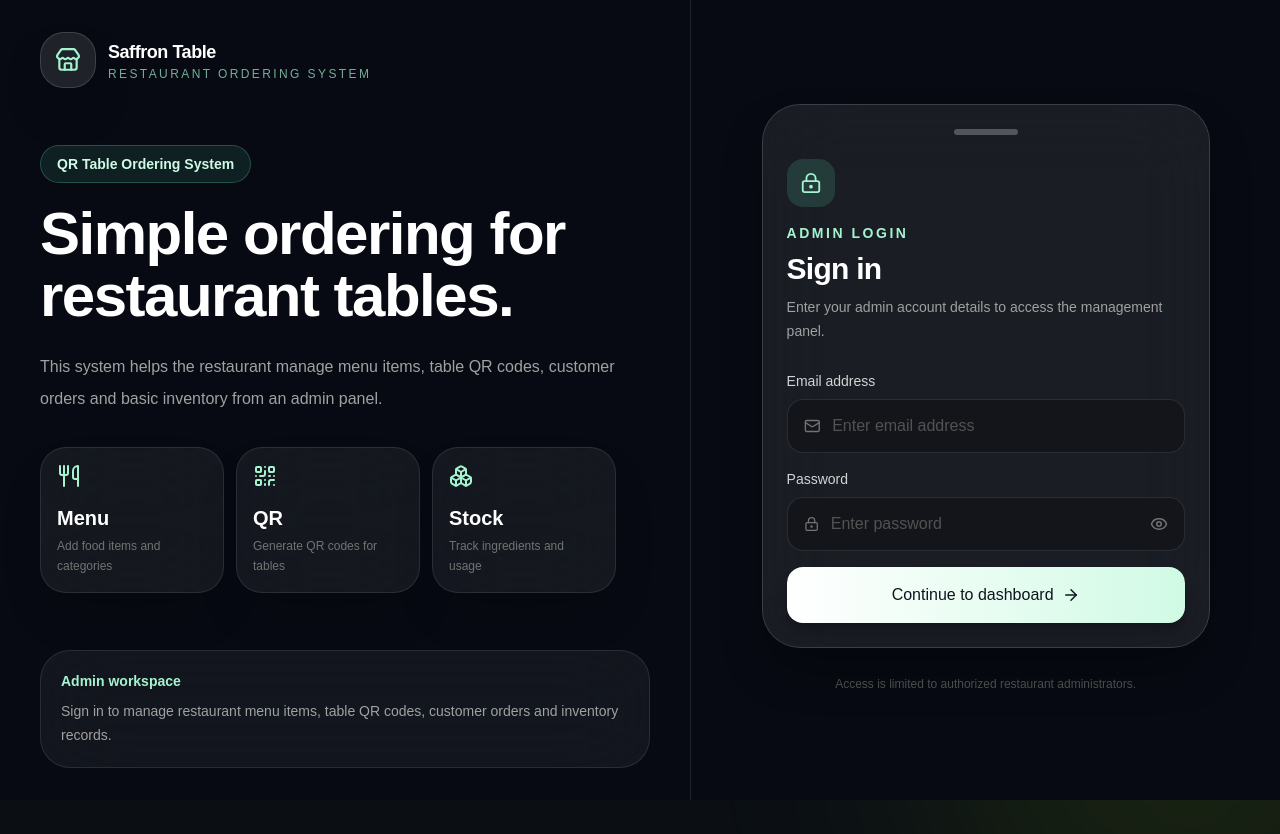
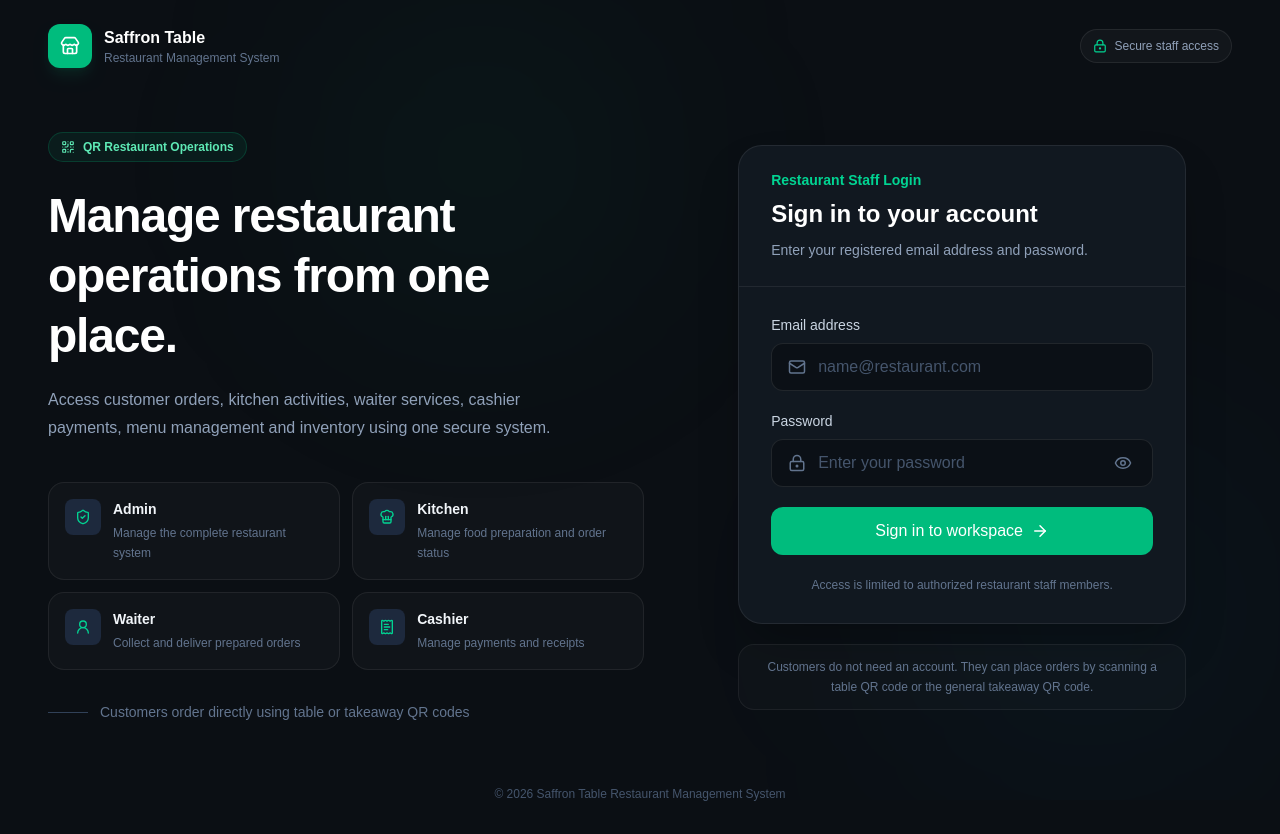
Before and after one commit to dulanjananushika-rgb/restaurant-qr-system, a Next.js app: page /login in a window 1280 px wide. Before the commit the page ends 800 px from the top, so only its background shows below. Built offline with nearby package versions, Linux system fonts and the light colour scheme.

Commit message:
Update staff login page design

```diff
--- a/src/app/login/page.tsx
+++ b/src/app/login/page.tsx
@@ -1,254 +1,393 @@
 "use client";
 
-import { useState } from "react";
-import { useRouter } from "next/navigation";
 import {
   ArrowRight,
+  ChefHat,
   Eye,
   EyeOff,
+  Loader2,
   LockKeyhole,
   Mail,
+  QrCode,
+  ReceiptText,
+  ShieldCheck,
   Store,
-  Utensils,
-  QrCode,
-  Boxes,
+  UserRound,
 } from "lucide-react";
+import { FormEvent, useState } from "react";
+import { useRouter } from "next/navigation";
+
+type LoginResponse = {
+  success: boolean;
+  message?: string;
+  redirectTo?: string;
+};
+
+const roles = [
+  {
+    name: "Admin",
+    description: "Manage the complete restaurant system",
+    icon: ShieldCheck,
+  },
+  {
+    name: "Kitchen",
+    description: "Manage food preparation and order status",
+    icon: ChefHat,
+  },
+  {
+    name: "Waiter",
+    description: "Collect and deliver prepared orders",
+    icon: UserRound,
+  },
+  {
+    name: "Cashier",
+    description: "Manage payments and receipts",
+    icon: ReceiptText,
+  },
+];
 
 export default function LoginPage() {
   const router = useRouter();
 
   const [email, setEmail] = useState("");
   const [password, setPassword] = useState("");
-  const [showPassword, setShowPassword] = useState(false);
+
+  const [showPassword, setShowPassword] =
+    useState(false);
+
   const [error, setError] = useState("");
   const [loading, setLoading] = useState(false);
 
-  async function handleLogin(event: React.FormEvent<HTMLFormElement>) {
+  async function handleLogin(
+    event: FormEvent<HTMLFormElement>
+  ) {
     event.preventDefault();
 
+    const cleanEmail = email.trim().toLowerCase();
+
     setError("");
-    setLoading(true);
+
+    if (!cleanEmail) {
+      setError("Please enter your email address.");
+      return;
+    }
+
+    if (!password) {
+      setError("Please enter your password.");
+      return;
+    }
 
     try {
+      setLoading(true);
+
       const response = await fetch("/api/auth/login", {
         method: "POST",
+
         headers: {
           "Content-Type": "application/json",
         },
+
         body: JSON.stringify({
-          email,
+          email: cleanEmail,
           password,
         }),
       });
 
-      const result = await response.json();
+      const result =
+        (await response.json()) as LoginResponse;
 
       if (!response.ok || !result.success) {
-        setError(result.message || "Login failed");
-        return;
+        throw new Error(
+          result.message ||
+            "Invalid email address or password."
+        );
       }
 
-      router.push(result.redirectTo || "/admin/dashboard");
+      router.replace(
+        result.redirectTo || "/admin/dashboard"
+      );
+
       router.refresh();
-    } catch {
-      setError("Something went wrong. Please try again.");
+    } catch (loginError) {
+      setError(
+        loginError instanceof Error
+          ? loginError.message
+          : "Unable to sign in. Please try again."
+      );
     } finally {
       setLoading(false);
     }
   }
 
   return (
-    <main className="relative min-h-screen overflow-hidden bg-[#070A12] text-white">
-      <div className="fixed inset-0 -z-10">
-        <div className="absolute left-[-180px] top-[-180px] h-[460px] w-[460px] rounded-full bg-emerald-400/20 blur-[110px]" />
-        <div className="absolute bottom-[-180px] right-[-160px] h-[500px] w-[500px] rounded-full bg-lime-400/10 blur-[120px]" />
-        <div className="absolute inset-0 bg-[radial-gradient(circle_at_top,rgba(255,255,255,0.07),transparent_38%)]" />
+    <main className="min-h-screen bg-[#0b0f14] text-white">
+      {/* Background */}
+      <div className="pointer-events-none fixed inset-0 overflow-hidden">
+        <div className="absolute left-1/4 top-0 h-80 w-80 rounded-full bg-emerald-500/[0.06] blur-[120px]" />
+
+        <div className="absolute bottom-0 right-0 h-96 w-96 rounded-full bg-sky-500/[0.04] blur-[130px]" />
       </div>
 
-      <section className="grid min-h-screen lg:grid-cols-[1.08fr_0.92fr]">
-        <section className="relative hidden overflow-hidden border-r border-white/10 px-10 py-8 lg:block">
-          <div className="relative z-10 flex h-full flex-col justify-between">
-            <div className="flex items-center gap-3">
-              <div className="flex h-14 w-14 items-center justify-center rounded-[24px] border border-white/15 bg-white/10 text-emerald-200 shadow-2xl backdrop-blur-2xl">
-                <Store size={26} />
-              </div>
-
-              <div>
-                <h1 className="text-lg font-black tracking-tight">
-                  Saffron Table
-                </h1>
-                <p className="text-xs font-medium uppercase tracking-[0.2em] text-emerald-200/70">
-                  Restaurant Ordering System
-                </p>
-              </div>
+      <div className="relative mx-auto flex min-h-screen max-w-7xl flex-col px-5 py-6 sm:px-8 lg:px-12">
+        {/* Header */}
+        <header className="flex items-center justify-between">
+          <div className="flex items-center gap-3">
+            <div className="flex h-11 w-11 items-center justify-center rounded-xl bg-emerald-500 text-white shadow-lg shadow-emerald-500/10">
+              <Store className="h-5 w-5" />
             </div>
 
-            <div className="max-w-2xl">
-              <div className="mb-5 inline-flex items-center gap-2 rounded-full border border-emerald-300/25 bg-emerald-300/10 px-4 py-2 text-sm font-semibold text-emerald-100 backdrop-blur-xl">
-                QR Table Ordering System
-              </div>
-
-              <h2 className="text-6xl font-black leading-[1.03] tracking-tight">
-                Simple ordering for restaurant tables.
-              </h2>
-
-              <p className="mt-6 max-w-xl text-base leading-8 text-neutral-400">
-                This system helps the restaurant manage menu items, table QR
-                codes, customer orders and basic inventory from an admin panel.
+            <div>
+              <p className="text-base font-bold text-white">
+                Saffron Table
               </p>
 
-              <div className="mt-8 grid max-w-xl grid-cols-3 gap-3">
-                <div className="rounded-[26px] border border-white/10 bg-white/[0.06] p-4 shadow-2xl shadow-black/20 backdrop-blur-2xl">
-                  <Utensils className="mb-4 text-emerald-200" size={24} />
-                  <p className="text-xl font-black">Menu</p>
-                  <p className="mt-1 text-xs leading-5 text-neutral-500">
-                    Add food items and categories
-                  </p>
-                </div>
-
-                <div className="rounded-[26px] border border-white/10 bg-white/[0.06] p-4 shadow-2xl shadow-black/20 backdrop-blur-2xl">
-                  <QrCode className="mb-4 text-emerald-200" size={24} />
-                  <p className="text-xl font-black">QR</p>
-                  <p className="mt-1 text-xs leading-5 text-neutral-500">
-                    Generate QR codes for tables
-                  </p>
-                </div>
-
-                <div className="rounded-[26px] border border-white/10 bg-white/[0.06] p-4 shadow-2xl shadow-black/20 backdrop-blur-2xl">
-                  <Boxes className="mb-4 text-emerald-200" size={24} />
-                  <p className="text-xl font-black">Stock</p>
-                  <p className="mt-1 text-xs leading-5 text-neutral-500">
-                    Track ingredients and usage
-                  </p>
-                </div>
-              </div>
-            </div>
-
-            <div className="rounded-[30px] border border-white/10 bg-white/[0.05] p-5 backdrop-blur-2xl">
-              <p className="text-sm font-semibold text-emerald-200">
-                 Admin workspace
-              </p>
-              <p className="mt-2 text-sm leading-6 text-neutral-400">
-                Sign in to manage restaurant menu items, table QR codes, customer
-    orders and inventory records.
+              <p className="text-xs text-slate-500">
+                Restaurant Management System
               </p>
             </div>
           </div>
-        </section>
 
-        <section className="flex items-center justify-center px-5 py-10">
-          <div className="w-full max-w-md">
-            <div className="mb-8 lg:hidden">
-              <div className="mb-4 flex h-14 w-14 items-center justify-center rounded-[24px] border border-white/15 bg-white/10 text-emerald-200 backdrop-blur-2xl">
-                <Store size={27} />
+          <div className="hidden items-center gap-2 rounded-full border border-white/[0.08] bg-white/[0.03] px-3 py-2 text-xs text-slate-400 sm:flex">
+            <LockKeyhole className="h-3.5 w-3.5 text-emerald-400" />
+
+            Secure staff access
+          </div>
+        </header>
+
+        {/* Main content */}
+        <div className="grid flex-1 items-center gap-12 py-12 lg:grid-cols-[1.05fr_0.95fr] lg:py-16">
+          {/* Left section */}
+          <section className="hidden lg:block">
+            <div className="max-w-xl">
+              <div className="inline-flex items-center gap-2 rounded-full border border-emerald-500/20 bg-emerald-500/[0.08] px-3 py-1.5 text-xs font-semibold text-emerald-300">
+                <QrCode className="h-3.5 w-3.5" />
+
+                QR Restaurant Operations
               </div>
 
-              <h1 className="text-3xl font-black tracking-tight">
-                Saffron Table
+              <h1 className="mt-6 text-4xl font-bold leading-tight tracking-tight text-white xl:text-5xl">
+                Manage restaurant operations from one place.
               </h1>
 
-              <p className="mt-1 text-sm text-neutral-500">
-                Restaurant Ordering System
+              <p className="mt-5 max-w-lg text-base leading-7 text-slate-400">
+                Access customer orders, kitchen activities,
+                waiter services, cashier payments, menu
+                management and inventory using one secure
+                system.
               </p>
             </div>
 
-            <div className="rounded-[38px] border border-white/15 bg-white/[0.08] p-6 shadow-2xl shadow-black/40 backdrop-blur-2xl">
-              <div className="mx-auto mb-6 h-1.5 w-16 rounded-full bg-white/25" />
+            <div className="mt-10 grid max-w-2xl grid-cols-2 gap-3">
+              {roles.map((role) => {
+                const Icon = role.icon;
 
-              <div className="mb-7">
-                <div className="mb-4 flex h-12 w-12 items-center justify-center rounded-2xl bg-emerald-300/15 text-emerald-200">
-                  <LockKeyhole size={22} />
-                </div>
+                return (
+                  <div
+                    key={role.name}
+                    className="flex items-start gap-3 rounded-2xl border border-white/[0.07] bg-white/[0.025] p-4"
+                  >
+                    <div className="flex h-9 w-9 shrink-0 items-center justify-center rounded-lg bg-slate-800 text-emerald-400">
+                      <Icon className="h-4 w-4" />
+                    </div>
 
-                <p className="text-sm font-bold uppercase tracking-[0.18em] text-emerald-200">
-                  Admin Login
+                    <div>
+                      <p className="text-sm font-semibold text-slate-100">
+                        {role.name}
+                      </p>
+
+                      <p className="mt-1 text-xs leading-5 text-slate-500">
+                        {role.description}
+                      </p>
+                    </div>
+                  </div>
+                );
+              })}
+            </div>
+
+            <div className="mt-8 flex items-center gap-3 text-sm text-slate-500">
+              <div className="h-px w-10 bg-slate-700" />
+
+              Customers order directly using table or takeaway
+              QR codes
+            </div>
+          </section>
+
+          {/* Login section */}
+          <section className="mx-auto w-full max-w-md">
+            {/* Mobile heading */}
+            <div className="mb-7 lg:hidden">
+              <p className="text-sm font-semibold text-emerald-400">
+                Restaurant Staff Login
+              </p>
+
+              <h1 className="mt-2 text-3xl font-bold tracking-tight text-white">
+                Welcome back
+              </h1>
+
+              <p className="mt-3 text-sm leading-6 text-slate-400">
+                Sign in to access your assigned staff
+                workspace.
+              </p>
+            </div>
+
+            <div className="overflow-hidden rounded-3xl border border-white/[0.08] bg-[#111820] shadow-2xl shadow-black/30">
+              <div className="border-b border-white/[0.07] px-6 py-6 sm:px-8">
+                <p className="text-sm font-semibold text-emerald-400">
+                  Restaurant Staff Login
                 </p>
 
-                <h2 className="mt-2 text-3xl font-black tracking-tight">
-                  Sign in
+                <h2 className="mt-2 text-2xl font-bold text-white">
+                  Sign in to your account
                 </h2>
 
-                <p className="mt-2 text-sm leading-6 text-neutral-400">
-                  Enter your admin account details to access the management
-                  panel.
+                <p className="mt-2 text-sm leading-6 text-slate-400">
+                  Enter your registered email address and
+                  password.
                 </p>
               </div>
 
-              <form onSubmit={handleLogin} className="space-y-4">
-                <label className="block">
-                  <span className="mb-2 block text-sm font-medium text-neutral-300">
+              <form
+                onSubmit={handleLogin}
+                className="space-y-5 px-6 py-7 sm:px-8"
+              >
+                {/* Email */}
+                <div>
+                  <label
+                    htmlFor="email"
+                    className="mb-2 block text-sm font-medium text-slate-300"
+                  >
                     Email address
-                  </span>
+                  </label>
 
-                  <div className="flex items-center gap-3 rounded-2xl border border-white/10 bg-black/25 px-4 py-3.5 transition focus-within:border-emerald-300/60 focus-within:bg-black/35">
-                    <Mail size={18} className="text-neutral-500" />
+                  <div className="flex h-12 items-center gap-3 rounded-xl border border-white/[0.09] bg-[#0b1016] px-4 transition focus-within:border-emerald-500/60 focus-within:ring-4 focus-within:ring-emerald-500/[0.08]">
+                    <Mail className="h-4.5 w-4.5 shrink-0 text-slate-500" />
 
                     <input
+                      id="email"
+                      name="email"
+                      type="email"
                       value={email}
-                      onChange={(event) => setEmail(event.target.value)}
-                      className="w-full bg-transparent text-sm text-white outline-none placeholder:text-neutral-600"
-                      placeholder="Enter email address"
-                      type="email"
+                      required
+                      disabled={loading}
                       autoComplete="email"
+                      placeholder="name@restaurant.com"
+                      onChange={(event) => {
+                        setEmail(event.target.value);
+
+                        if (error) {
+                          setError("");
+                        }
+                      }}
+                      className="h-full w-full bg-transparent text-sm text-white outline-none placeholder:text-slate-600 disabled:cursor-not-allowed disabled:opacity-60"
                     />
                   </div>
-                </label>
+                </div>
 
-                <label className="block">
-                  <span className="mb-2 block text-sm font-medium text-neutral-300">
+                {/* Password */}
+                <div>
+                  <label
+                    htmlFor="password"
+                    className="mb-2 block text-sm font-medium text-slate-300"
+                  >
                     Password
-                  </span>
+                  </label>
 
-                  <div className="flex items-center gap-3 rounded-2xl border border-white/10 bg-black/25 px-4 py-3.5 transition focus-within:border-emerald-300/60 focus-within:bg-black/35">
-                    <LockKeyhole size={18} className="text-neutral-500" />
+                  <div className="flex h-12 items-center gap-3 rounded-xl border border-white/[0.09] bg-[#0b1016] px-4 transition focus-within:border-emerald-500/60 focus-within:ring-4 focus-within:ring-emerald-500/[0.08]">
+                    <LockKeyhole className="h-4.5 w-4.5 shrink-0 text-slate-500" />
 
                     <input
+                      id="password"
+                      name="password"
+                      type={
+                        showPassword ? "text" : "password"
+                      }
                       value={password}
-                      onChange={(event) => setPassword(event.target.value)}
-                      className="w-full bg-transparent text-sm text-white outline-none placeholder:text-neutral-600"
-                      placeholder="Enter password"
-                      type={showPassword ? "text" : "password"}
+                      required
+                      disabled={loading}
                       autoComplete="current-password"
+                      placeholder="Enter your password"
+                      onChange={(event) => {
+                        setPassword(event.target.value);
+
+                        if (error) {
+                          setError("");
+                        }
+                      }}
+                      className="h-full w-full bg-transparent text-sm text-white outline-none placeholder:text-slate-600 disabled:cursor-not-allowed disabled:opacity-60"
                     />
 
                     <button
                       type="button"
-                      onClick={() => setShowPassword((current) => !current)}
-                      className="text-neutral-500 transition hover:text-white"
+                      disabled={loading}
+                      onClick={() =>
+                        setShowPassword(
+                          (current) => !current
+                        )
+                      }
+                      aria-label={
+                        showPassword
+                          ? "Hide password"
+                          : "Show password"
+                      }
+                      className="rounded-md p-1 text-slate-500 transition hover:bg-white/[0.05] hover:text-slate-200 disabled:opacity-50"
                     >
-                      {showPassword ? <EyeOff size={18} /> : <Eye size={18} />}
+                      {showPassword ? (
+                        <EyeOff className="h-4.5 w-4.5" />
+                      ) : (
+                        <Eye className="h-4.5 w-4.5" />
+                      )}
                     </button>
                   </div>
-                </label>
+                </div>
 
+                {/* Error */}
                 {error && (
-                  <div className="rounded-2xl border border-red-500/20 bg-red-500/10 px-4 py-3 text-sm leading-6 text-red-300">
+                  <div
+                    role="alert"
+                    className="rounded-xl border border-red-500/20 bg-red-500/[0.08] px-4 py-3 text-sm text-red-300"
+                  >
                     {error}
                   </div>
                 )}
 
+                {/* Submit */}
                 <button
                   type="submit"
                   disabled={loading}
-                  className="group flex w-full items-center justify-center gap-2 rounded-2xl bg-gradient-to-r from-white to-emerald-100 px-5 py-4 text-sm font-black text-[#10141F] shadow-lg shadow-black/20 transition hover:scale-[1.01] disabled:cursor-not-allowed disabled:opacity-60"
+                  className="flex h-12 w-full items-center justify-center gap-2 rounded-xl bg-emerald-500 px-4 text-sm font-bold text-white transition hover:bg-emerald-400 focus:outline-none focus:ring-4 focus:ring-emerald-500/20 disabled:cursor-not-allowed disabled:opacity-60"
                 >
-                  {loading ? "Signing in..." : "Continue to dashboard"}
-                  {!loading && (
-                    <ArrowRight
-                      size={18}
-                      className="transition group-hover:translate-x-1"
-                    />
+                  {loading ? (
+                    <>
+                      <Loader2 className="h-5 w-5 animate-spin" />
+                      Signing in...
+                    </>
+                  ) : (
+                    <>
+                      Sign in to workspace
+                      <ArrowRight className="h-4.5 w-4.5" />
+                    </>
                   )}
                 </button>
+
+                <p className="text-center text-xs leading-5 text-slate-500">
+                  Access is limited to authorized restaurant
+                  staff members.
+                </p>
               </form>
             </div>
 
-            <p className="mt-6 text-center text-xs leading-6 text-neutral-600">
-              Access is limited to authorized restaurant administrators.
-            </p>
-          </div>
-        </section>
-      </section>
+            <div className="mt-5 rounded-2xl border border-white/[0.06] bg-white/[0.02] px-4 py-3 text-center text-xs leading-5 text-slate-500">
+              Customers do not need an account. They can place
+              orders by scanning a table QR code or the general
+              takeaway QR code.
+            </div>
+          </section>
+        </div>
+
+        <footer className="pb-2 text-center text-xs text-slate-600">
+          © 2026 Saffron Table Restaurant Management System
+        </footer>
+      </div>
     </main>
   );
 }
```
